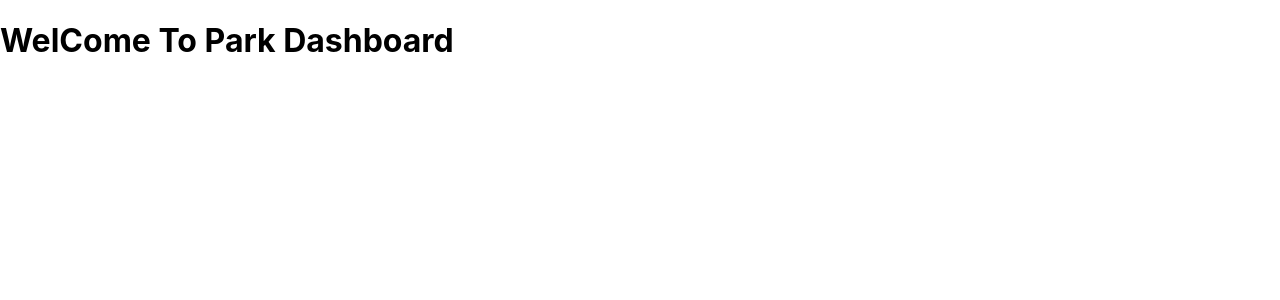
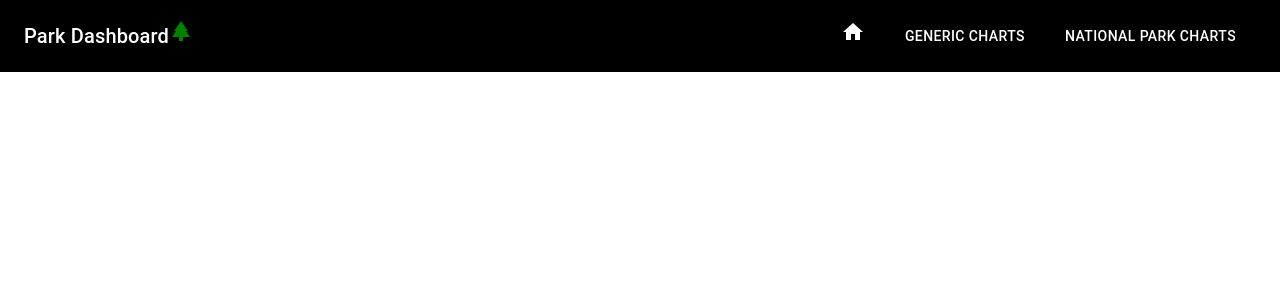
Before and after one commit to rutujapadgilwar/Park-Dashboard, a React (Create React App) app in the folder park-dashboard/: page / in a window 1280 px wide. Shown: the top 300 px of the page. Built offline with nearby package versions, Linux system fonts and the light colour scheme.

Commit message:
Add navigation bar feature

```diff
--- a/park-dashboard/src/App.js
+++ b/park-dashboard/src/App.js
@@ -4,10 +4,11 @@ import { BrowserRouter, Route, Routes } from "react-router-dom";
 import ParkInfoPage from "./Pages/ParkInfo/ParkInfoPage";
 import GenericChart from "./Pages/Generic Charts/GenericCharts";
 import NationalParkCharts from "./Pages/NationalParkCharts/NationalParkChartsPage";
-
+import Navbar from "./Components/Navbar/Navbar";
 function App() {
   return (
     <BrowserRouter>
+    <Navbar />
       <Routes>
         <Route exact path="/" element={<HomePage />} />
         <Route exact path="/GenericCharts" element={<GenericChart />} />
--- /dev/null
+++ b/park-dashboard/src/Components/Navbar/Navbar.js
@@ -0,0 +1,88 @@
+import React from "react";
+import { Link } from "react-router-dom";
+import { makeStyles } from "@material-ui/core/styles";
+import AppBar from "@material-ui/core/AppBar";
+import Toolbar from "@material-ui/core/Toolbar";
+import Typography from "@material-ui/core/Typography";
+import Button from "@material-ui/core/Button";
+import { createMuiTheme, ThemeProvider } from "@material-ui/core/styles";
+import HomeIcon from "@material-ui/icons/Home";
+import ParkIcon from '@mui/icons-material/Park';
+const useStyles = makeStyles((theme) => ({
+  root: {
+    flexGrow: 1,
+  },
+  title: {
+    flexGrow: 1,
+  },
+  parklogo: {
+    color: "green",
+    marginRight: theme.spacing(1),
+  },
+  navbarButton: {
+    height: "100%",
+    display: "block",
+    padding: "20px",
+    alignItems: "center",
+    "&:hover": {
+      backgroundColor: "#333333",
+      color: "white",
+    },
+    "&:active": {
+      backgroundColor: "#faa810",
+    },
+  },
+  navbarLink: {
+    height: "100%",
+    font: "bold",
+    display: "block",
+    color: theme.palette.common.white,
+    textDecoration: "none",
+  },
+  header: {
+    position: "fixed",
+    backgroundColor: "black",
+    color: "White",
+    boxShadow: "1px 0px 0px 0px",
+  },
+}));
+const theme = createMuiTheme({
+  palette: {
+    primary: {
+      main: "#FF000",
+    },
+  },
+});
+const Navbar = () => {
+  const classes = useStyles();
+  return (
+    <ThemeProvider theme={theme}>
+      <div className={classes.root}>
+        <AppBar className={classes.header}>
+          <Toolbar>
+            <Typography variant="h6" className={classes.title}>
+              Park Dashboard
+              <ParkIcon className={classes.parklogo} />
+            </Typography>
+            <Button color="inherit" className={classes.navbarButton}>
+              <Link to="/" className={classes.navbarLink}>
+                <HomeIcon className={classes.logo} />
+              </Link>
+            </Button>
+            <Button color="inherit" className={classes.navbarButton}>
+              <Link to="/GenericCharts" className={classes.navbarLink}>
+                Generic Charts
+              </Link>
+            </Button>
+            <Button color="inherit" className={classes.navbarButton}>
+              <Link to="/NationalParkCharts" className={classes.navbarLink}>
+                National Park Charts
+              </Link>
+            </Button>
+          </Toolbar>
+        </AppBar>
+      </div>
+    </ThemeProvider>
+  );
+};
+export default Navbar;
```
Also changed, not shown: park-dashboard/package.json (+7 -0 lines), 1 other file (tests, documents, lock files or other folders).
